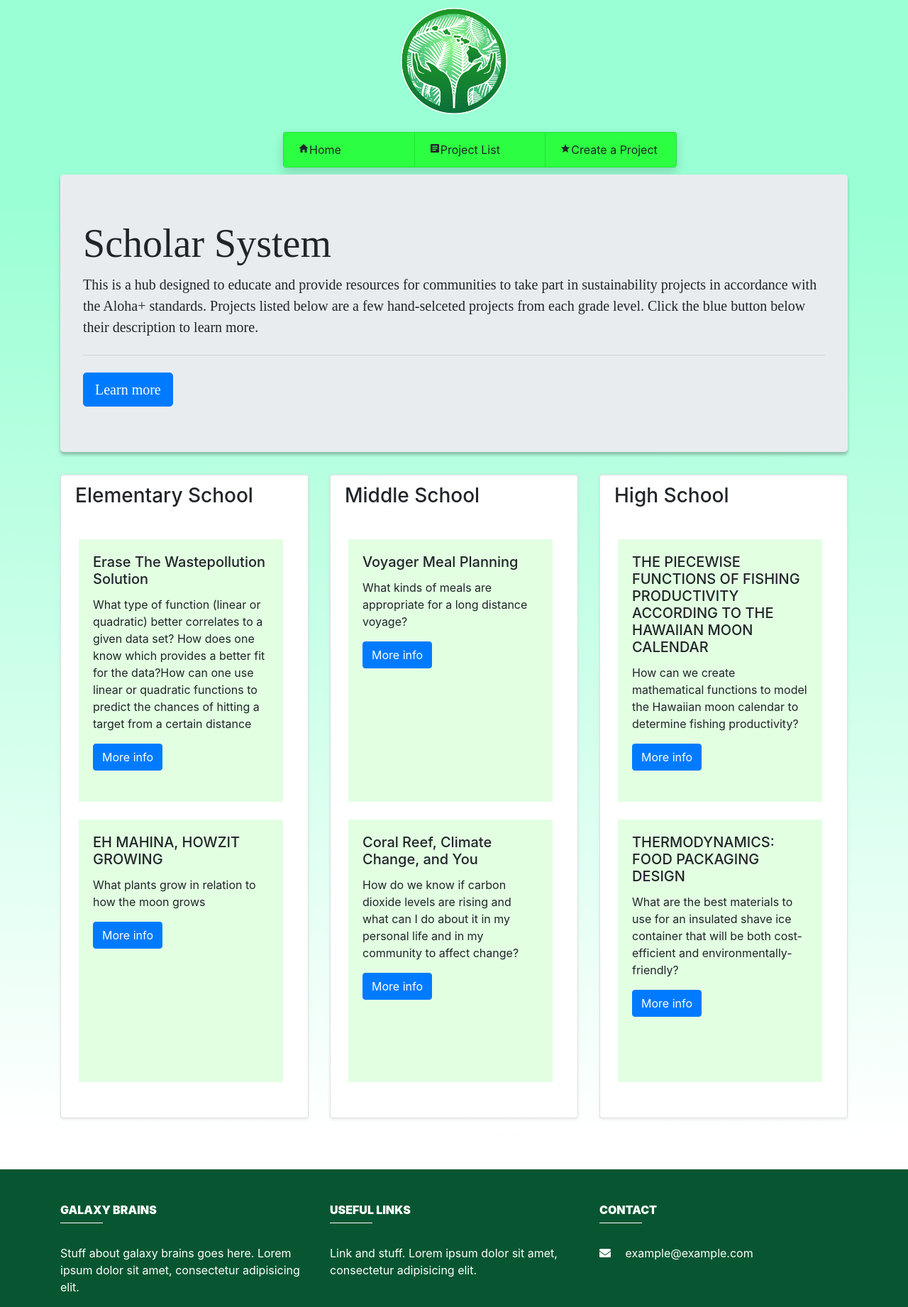
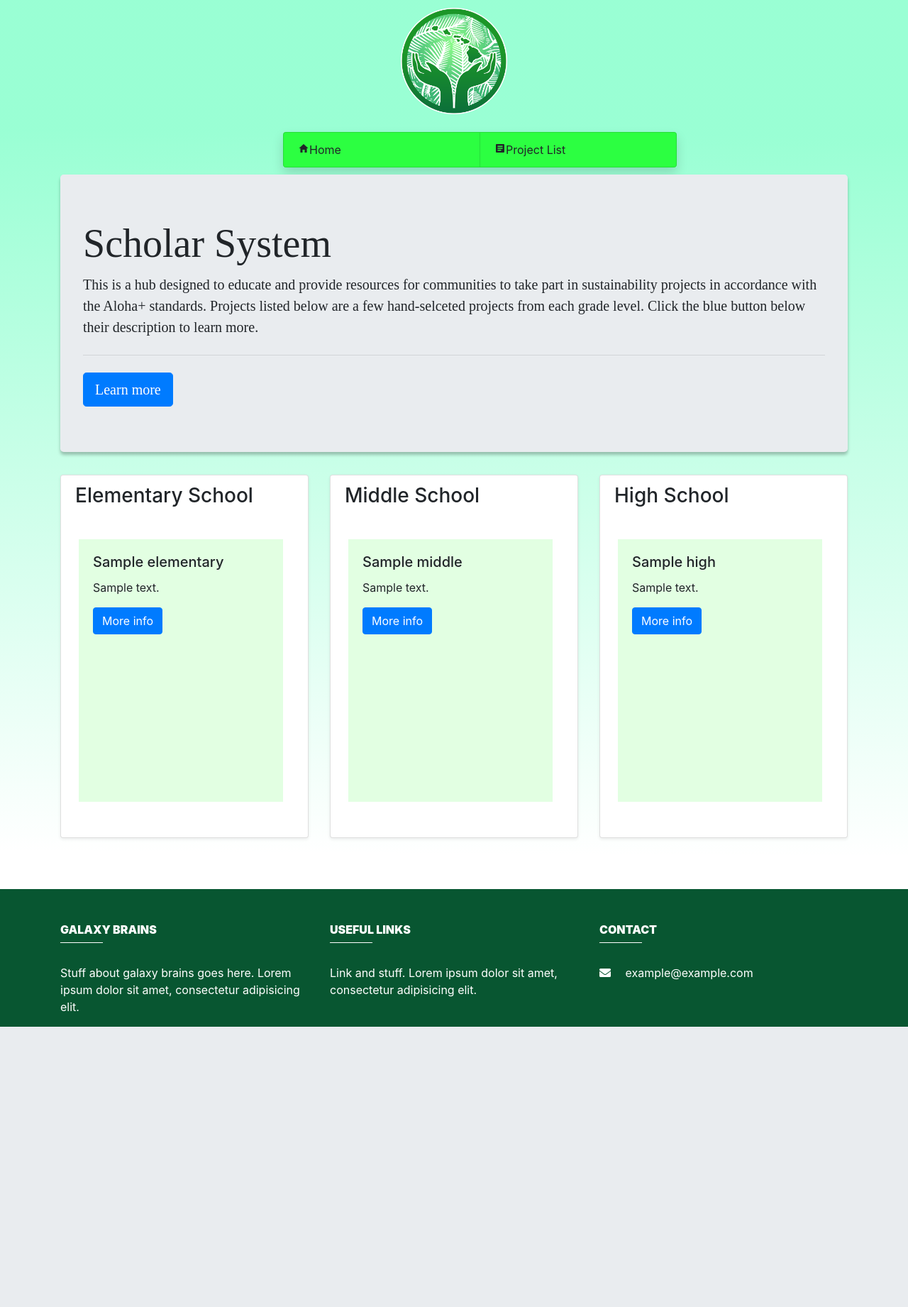
Before and after one commit to HACC2019/galaxy-brains, a Django app: template src/constellation/templates/landingPage.html in a window 1280 px wide; the page is wider, and only the part inside the window is pictured. Shown: the part 101-1943 px from the top of that part at 71% size. After the commit the page ends 1548 px from the top of that part, so only its background shows below. Run offline with Django 3.2, Linux system fonts and the light colour scheme; the template is opened without the code that fills it: most values are stand-ins (such as "Sample title", 1, 10 or a date in 2020); some libraries are stand-ins or nearby versions; some web fonts are replaced.

Commit message:
Fix change

```diff
--- a/src/constellation/templates/base.html
+++ b/src/constellation/templates/base.html
@@ -39,8 +39,10 @@
 
       <a class="navbar-brand" href={% url 'index' %}><img src="../static/images/logo.png" width="75px" height="75px" style="margin-right: 10px"/>The Scholar System</a>
       <a class="navbar-brand nav-item" href="{% url 'projectList' %}">Project List</a>
-        {% if loggedin %}
+      {% if loggedin %}
+      {% if role == 'teacher' %}
       <a class="navbar-brand nav-item" href={% url 'createproject' %}>Create Project</a>
+      {% endif %}
       <a class="navbar-brand nav-link ml-auto"  href={% url 'logoutsubmit' %} >LOGOUT</a>
       {% else %}
       <a class="navbar-brand nav-item ml-auto" style="float: right;" href={% url 'signup' %} >Sign Up</a>
--- a/src/constellation/templates/landingPage.html
+++ b/src/constellation/templates/landingPage.html
@@ -11,7 +11,9 @@
     <div class="list-group list-group-horizontal-sm shadow" style="margin-right:50%; cursor: pointer">
         <a class="landing-page-menu-item list-group-item list-group-item-action" onclick="location.href='../'"><ion-icon name="home"></ion-icon>Home</a>
         <a class="landing-page-menu-item list-group-item list-group-item-action " onclick="location.href='../projectlisting'"><ion-icon name="list-box"></ion-icon>Project List</a>
+	{% if role == 'teacher' %}
         <a class= "landing-page-menu-item list-group-item list-group-item-action " onclick="location.href='{% url "createproject" %}' "><ion-icon name="star"></ion-icon>Create a Project</a>
+	{% endif %}
     </div>
 </div>
 <div class="container">
@@ -35,19 +37,14 @@
                 <div class="card-header">
                     <h3>Elementary School</h3>
                 </div>
+		{% for i in recentschools.elementary %}
                 <div class="card-project" style="width: 18rem;">
                     <div class="card-body">
-                        <h5 class="card-title">Erase The Wastepollution Solution<br></h5>
-                        <p class="card-text">What type of function (linear or quadratic) better correlates to a given data set? How does one know which provides a better fit for the data?How can one use linear or quadratic functions to predict the
-                            chances of hitting a target from a certain distance</p> <a href=../projectpage/erase-the-wastepollution-solution class="btn btn-primary">More info</a>
+			<h5 class="card-title">{{ i.name }}<br></h5>
+                        <p class="card-text">{{ i.description }}</p> <a href=../projectpage/erase-the-wastepollution-solution class="btn btn-primary">More info</a>
                     </div>
                 </div>
-                <div class="card-project" style="width: 18rem;">
-                    <div class="card-body">
-                        <h5 class="card-title">EH MAHINA, HOWZIT GROWING<br></h5>
-                        <p class="card-text">What plants grow in relation to how the moon grows</p> <a href=../projectpage/eh-mahina-howzit-growing class="btn btn-primary">More info</a>
-                    </div>
-                </div>
+		{% endfor %}
             </div>
         </div>
 
@@ -57,19 +54,14 @@
                 <div class="card-header">
                     <h3>Middle School</h3>
                 </div>
+		{% for i in recentschools.middle %}
                 <div class="card-project" style="width: 18rem;">
                     <div class="card-body">
-                        <h5 class="card-title">Voyager Meal Planning<br></h5>
-                        <p class="card-text">What kinds of meals are appropriate for a long distance voyage?</p> <a href=../projectpage/voyager-meal-planning class="btn btn-primary">More info</a>
+			<h5 class="card-title">{{ i.name }}<br></h5>
+                        <p class="card-text">{{ i.description }}</p> <a href=../projectpage/erase-the-wastepollution-solution class="btn btn-primary">More info</a>
                     </div>
                 </div>
-                <div class="card-project" style="width: 18rem;">
-                    <div class="card-body">
-                        <h5 class="card-title">Coral Reef, Climate Change, and You<br></h5>
-                        <p class="card-text">How do we know if carbon dioxide levels are rising and what can I do about it in my personal life and in my community to affect change?</p> <a href=../projectpage/coral-reef-climate-change-and-you
-                            class="btn btn-primary">More info</a>
-                    </div>
-                </div>
+		{% endfor %}
             </div>
         </div>
         <div class="col-md-4">
@@ -77,20 +69,14 @@
                 <div class="card-header">
                     <h3>High School</h3>
                 </div>
+		{% for i in recentschools.high %}
                 <div class="card-project" style="width: 18rem;">
                     <div class="card-body">
-                        <h5 class="card-title">THE PIECEWISE FUNCTIONS OF FISHING PRODUCTIVITY ACCORDING TO THE HAWAIIAN MOON CALENDAR<br></h5>
-                        <p class="card-text">How can we create mathematical functions to model the Hawaiian moon calendar to determine fishing productivity?</p> <a
-                            href=../projectpage/the-piecewise-functions-of-fishing-productivity-according-to-the-hawaiian-moon-calendar class="btn btn-primary">More info</a>
+			<h5 class="card-title">{{ i.name }}<br></h5>
+                        <p class="card-text">{{ i.description }}</p> <a href=../projectpage/erase-the-wastepollution-solution class="btn btn-primary">More info</a>
                     </div>
                 </div>
-                <div class="card-project" style="width: 18rem;">
-                    <div class="card-body">
-                        <h5 class="card-title">THERMODYNAMICS: FOOD PACKAGING DESIGN<br></h5>
-                        <p class="card-text">What are the best materials to use for an insulated shave ice container that will be both cost-efficient and environmentally-friendly?</p> <a href=../projectpage/thermodynamics-food-packaging-design
-                            class="btn btn-primary">More info</a>
-                    </div>
-                </div>
+		{% endfor %}
             </div>
         </div>
 
```
Also changed, not shown: src/constellation/views.py (+41 -27 lines).
